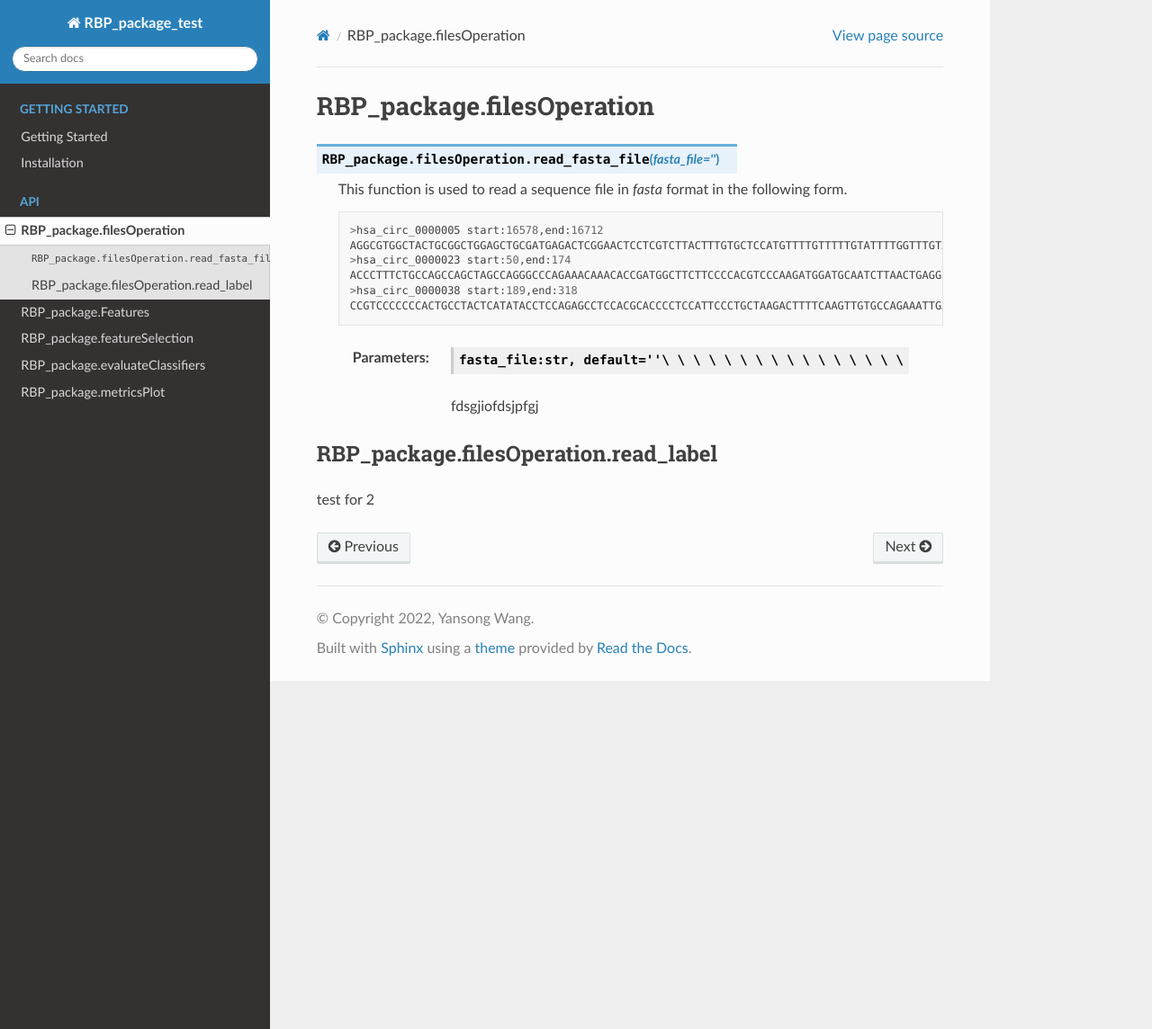
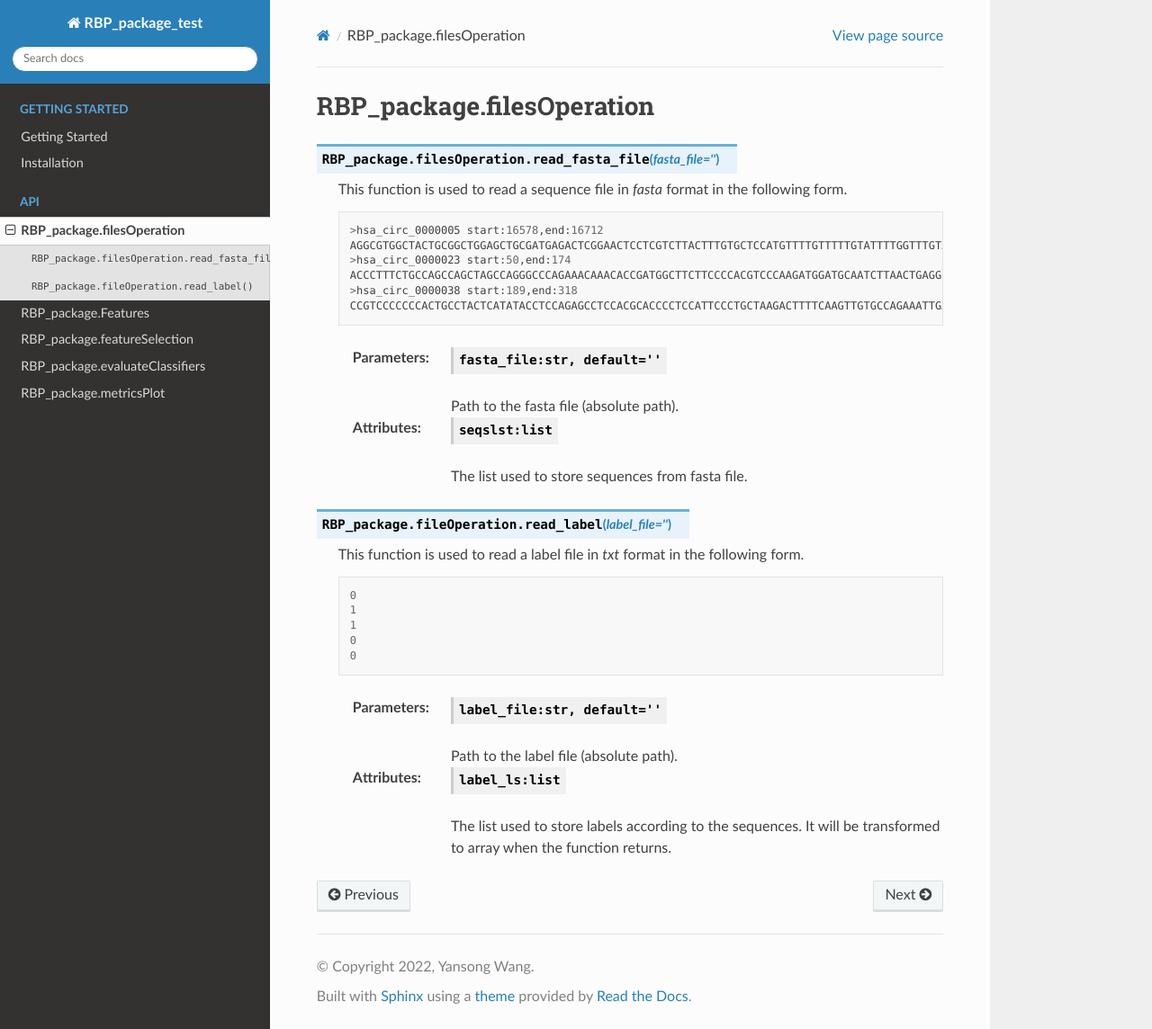
Before and after one commit to no-banana/PyRBP, a Sphinx documentation site: the page built from docs/source/file_operation.rst, in a window 1280 px wide and 1144 px high. Shown: the whole window at 90% size. Built offline with Sphinx 7.4.7 and the Read the Docs theme 2.0.0, drawn with Linux system fonts in a browser that asks for light colours.

Commit message:
Add files via upload

```diff
--- a/docs/source/file_operation.rst
+++ b/docs/source/file_operation.rst
@@ -13,11 +13,29 @@ RBP_package.filesOperation
         >hsa_circ_0000038 start:189,end:318
         CCGTCCCCCCCACTGCCTACTCATATACCTCCAGAGCCTCCACGCACCCCTCCATTCCCTGCTAAGACTTTTCAAGTTGTGCCAGAAATTGAGTTTCCACC
 
-    :Parameters: .. class:: fasta_file:str, default=''\ \ \ \ \ \ \ \ \ \ \ \ \ \ \ \
+    :Parameters: .. class:: fasta_file:str, default=''
 
-                        fdsgjiofdsjpfgj
+                        Path to the fasta file (absolute path).
 
+    :Attributes: .. class:: seqslst:list
 
-RBP_package.filesOperation.read_label
-~~~~~~~~~~~~~~~~~~~~~~~~~~~~~~~~~~~~~~~~~~~~~~~~~~~~~~~~~~~~~~~~~~~
-test for 2
+                        The list used to store sequences from fasta file.
+
+.. py:function:: RBP_package.fileOperation.read_label(label_file='')
+
+    This function is used to read a label file in `txt` format in the following form.
+    ::
+
+        0
+        1
+        1
+        0
+        0
+
+    :Parameters: .. class:: label_file:str, default=''
+
+                        Path to the label file (absolute path).
+
+    :Attributes: .. class:: label_ls:list
+
+                        The list used to store labels according to the sequences. It will be transformed to array when the function returns.
```
Also changed, not shown: 8 other files.
